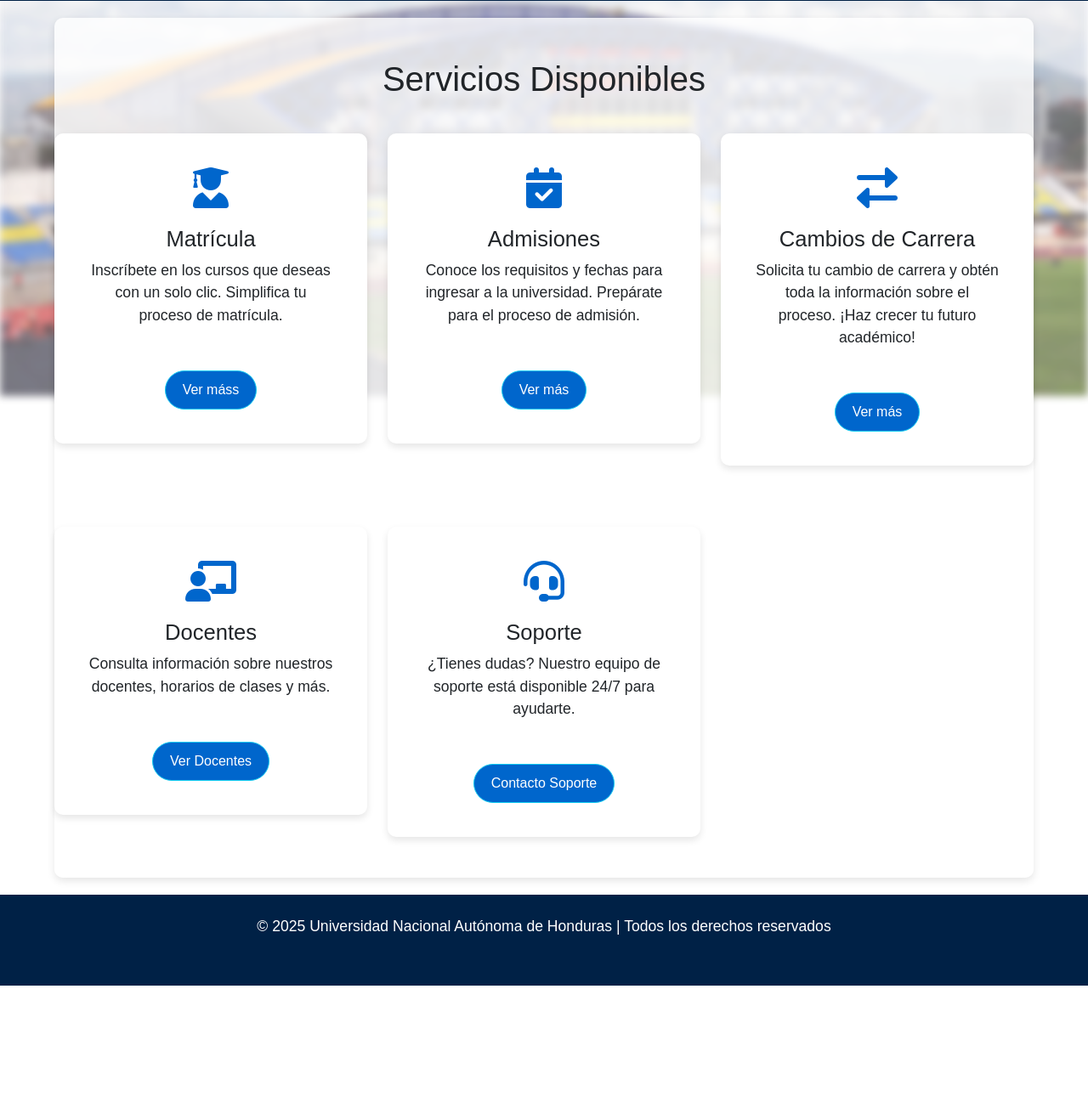
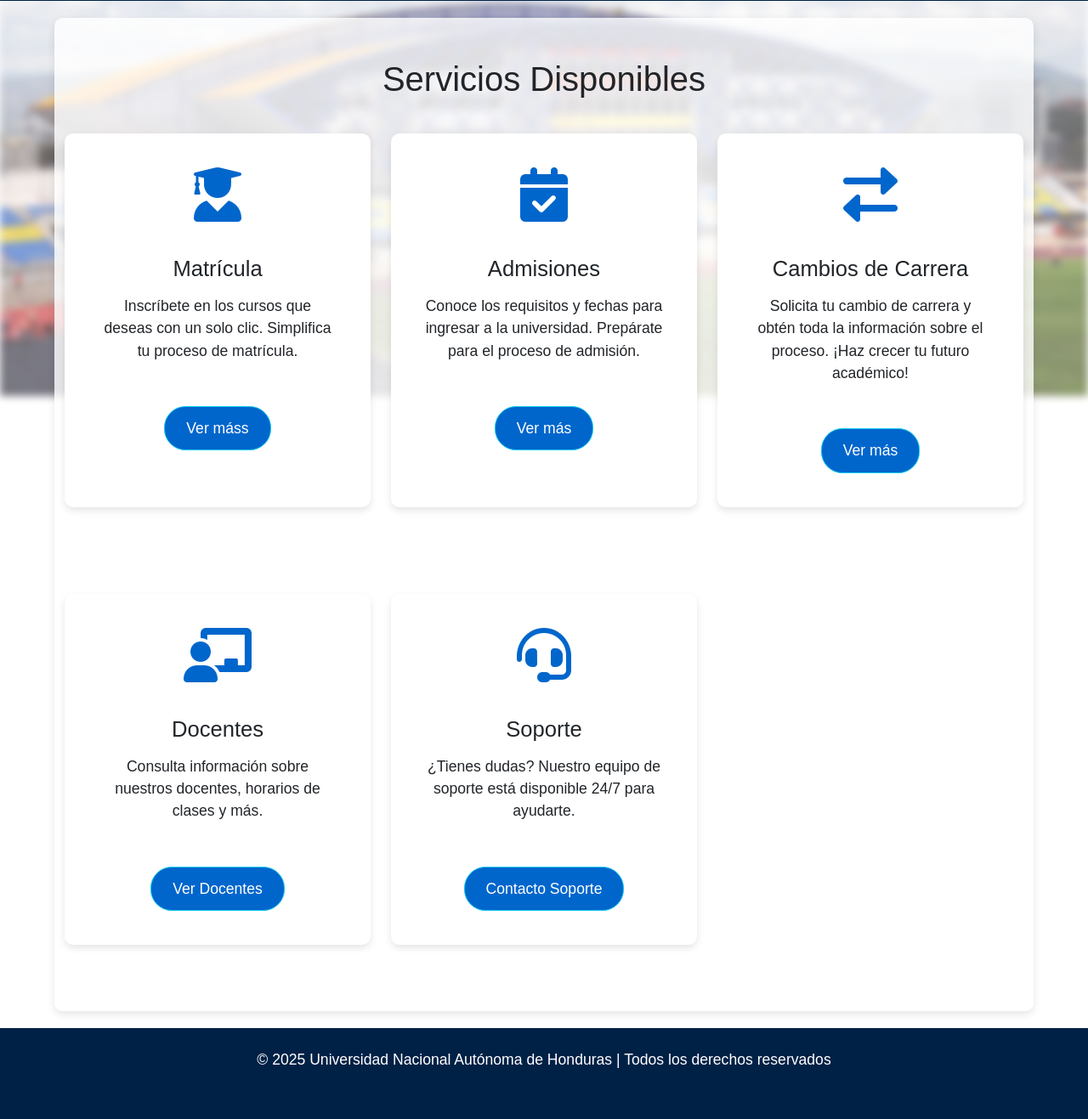
Before and after one commit to MikeWinchester/Registro_Frontend, a PHP site: page / in a window 1280 px wide. Shown: the part 334-1651 px from the top of the page at 85% size. Before the commit the page ends 1494 px from the top, so only its background shows below. Run offline with PHP 8.4, Linux system fonts and the light colour scheme.

Commit message:
landing cambios

```diff
--- a/assets/css/landing.css
+++ b/assets/css/landing.css
@@ -135,7 +135,7 @@ footer {
     color: #0066cc;
 }
 
-/* Sección de Características */
+/* Sección de Características
 .section-info {
     padding: 60px 20px;
     text-align: center;
@@ -189,4 +189,78 @@ footer {
 .info-box .btn-info:hover {
     background: #ffcc00;
     color: #0066cc;
+}*/
+
+
+/* Sección de Características */
+.section-info {
+    padding: 60px 20px;
+    text-align: center;
+    max-width: 1400px;
+    margin: 0 auto;
+    padding-left: 80px;
+    padding-right: 80px;
 }
+
+.section-info h2 {
+    font-size: 2.5rem;
+    margin-bottom: 40px;
+}
+
+.info-box {
+    background: #fff;
+    box-shadow: 0 4px 8px rgba(0, 0, 0, 0.1);
+    padding: 40px;
+    border-radius: 10px;
+    transition: transform 0.3s ease-in-out;
+    text-align: center;
+}
+
+.info-box:hover {
+    transform: translateY(-10px);
+}
+
+.info-box i {
+    font-size: 4rem;
+    color: #0066cc;
+    margin-bottom: 20px;
+}
+
+.info-box h3 {
+    font-size: 1.6rem;
+    margin-top: 20px;
+}
+
+.info-box p {
+    font-size: 1.1rem;
+    margin-top: 15px;
+}
+
+.info-box .btn-info {
+    background: #0066cc;
+    color: #fff;
+    padding: 12px 25px;
+    border-radius: 25px;
+    font-weight: 500;
+    margin-top: 20px;
+    transition: background 0.3s, transform 0.2s;
+    font-size: 1.1rem;
+}
+
+.info-box .btn-info:hover {
+    background: #ffcc00;
+    color: #0066cc;
+    transform: scale(1.1);
+}
+
+
+.row {
+    margin-left: 0;
+    margin-right: 0;
+}
+
+.col-md-4 {
+    display: flex;
+    justify-content: center;
+    margin-bottom: 30px;
+}
--- a/views/landing.php
+++ b/views/landing.php
@@ -52,7 +52,7 @@
                     <a class="nav-link" href="?page=formulario_admisiones">Admisiones</a>
                 </li>
                 <li class="nav-item">
-                    <a class="nav-link btn btn-warning" href="?page=login">Acceder</a>
+                    <a class="nav-link btn btn-warning" href="login.php">Acceder</a>
                 </li>
             </ul>
         </div>
```
